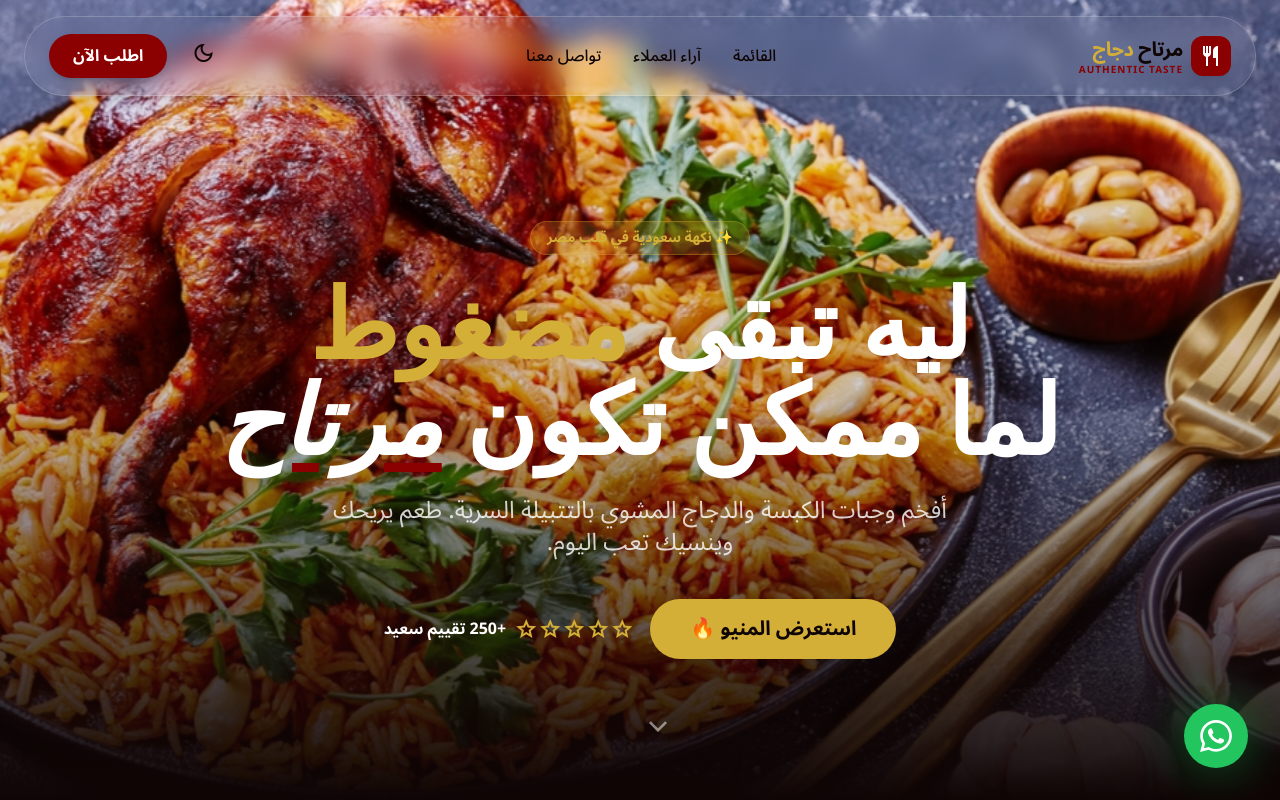
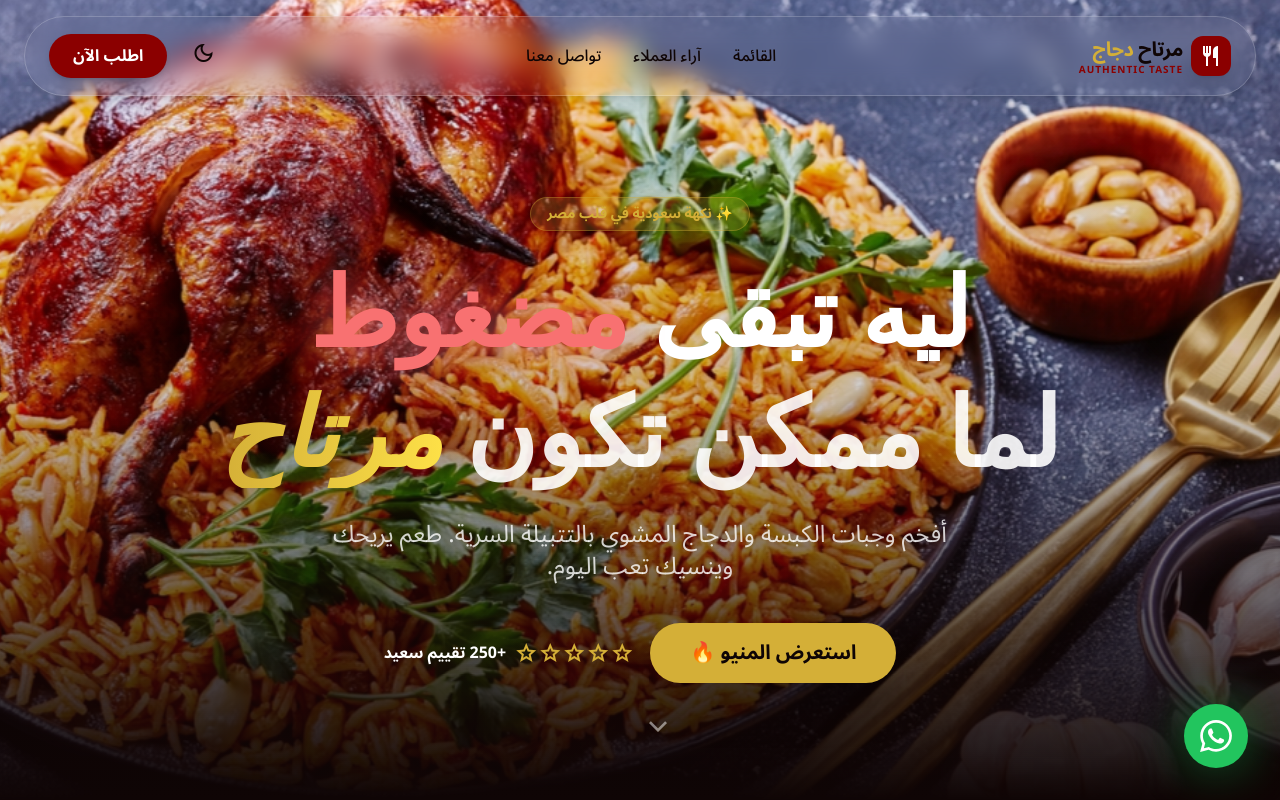
Before and after one commit to OmarHany-sudo/mertah-dajaj, a website with bundled scripts: page index.html in a window 1280 px wide. Shown: the top 800 px of the page. Built offline with nearby package versions, Linux system fonts and the light colour scheme; no server answers.

Commit message:
Update index.html

```diff
--- a/index.html
+++ b/index.html
@@ -129,12 +129,32 @@
         <span class="inline-block px-4 py-1.5 rounded-full bg-brand-gold/20 text-brand-gold border border-brand-gold/30 text-sm font-bold mb-6 animate-fade-in-up">
           ✨ نكهة سعودية في قلب مصر
         </span>
-        <h1 class="text-5xl md:text-8xl font-black text-white mb-6 leading-tight animate-fade-in-up [animation-delay:200ms]">
-          ليه تبقى <span class="text-brand-gold">مضغوط</span><br>لما ممكن تكون <span class="italic underline decoration-brand-primary underline-offset-8">مرتاح</span>
-        </h1>
-        <p class="text-lg md:text-2xl text-white/80 mb-10 max-w-2xl mx-auto animate-fade-in-up [animation-delay:400ms]">
-          أفخم وجبات الكبسة والدجاج المشوي بالتتبيلة السرية. طعم يريحك وينسيك تعب اليوم.
-        </p>
+        <h1 class="text-5xl md:text-8xl font-black text-white mb-6 leading-[1.25] md:leading-tight animate-fade-in-up [animation-delay:200ms]">
+
+  <span class="text-white">
+    ليه تبقى
+  </span>
+
+  <span class="text-red-400 drop-shadow-[0_0_18px_rgba(248,113,113,0.7)]">
+    مضغوط
+  </span>
+
+  <br>
+
+  <span class="text-white/90">
+    لما ممكن تكون
+  </span>
+
+  <span class="bg-gradient-to-r from-brand-gold to-yellow-300 bg-clip-text text-transparent italic font-extrabold">
+    مرتاح
+  </span>
+
+</h1>
+
+<p class="text-lg md:text-2xl text-white/80 mb-10 max-w-2xl mx-auto animate-fade-in-up [animation-delay:400ms]">
+  أفخم وجبات الكبسة والدجاج المشوي بالتتبيلة السرية.
+  طعم يريحك وينسيك تعب اليوم.
+</p>
         <div class="flex flex-col sm:flex-row items-center justify-center gap-4 animate-fade-in-up [animation-delay:600ms]">
           <a href="#menu" class="group relative bg-brand-gold text-brand-dark px-10 py-4 rounded-full font-black text-xl shadow-2xl hover:bg-white transition-all">
             استعرض المنيو 🔥
```
